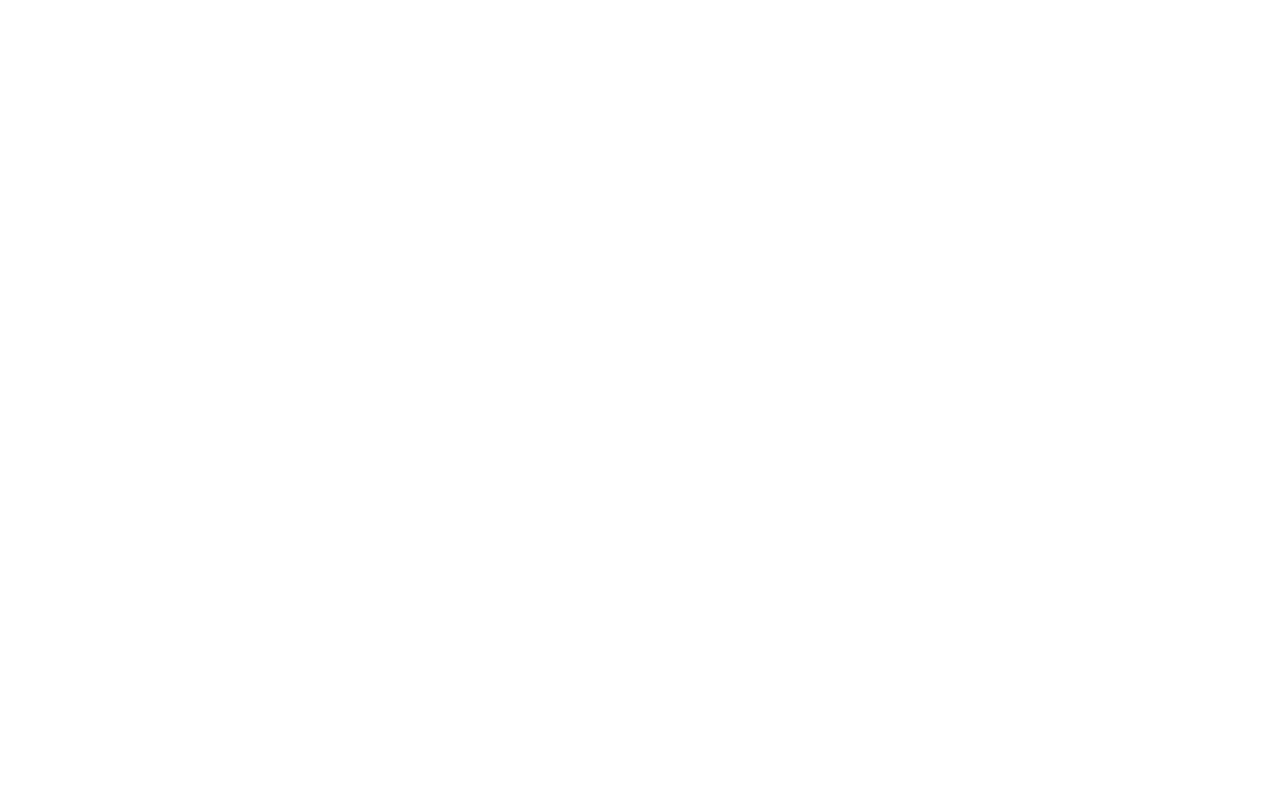
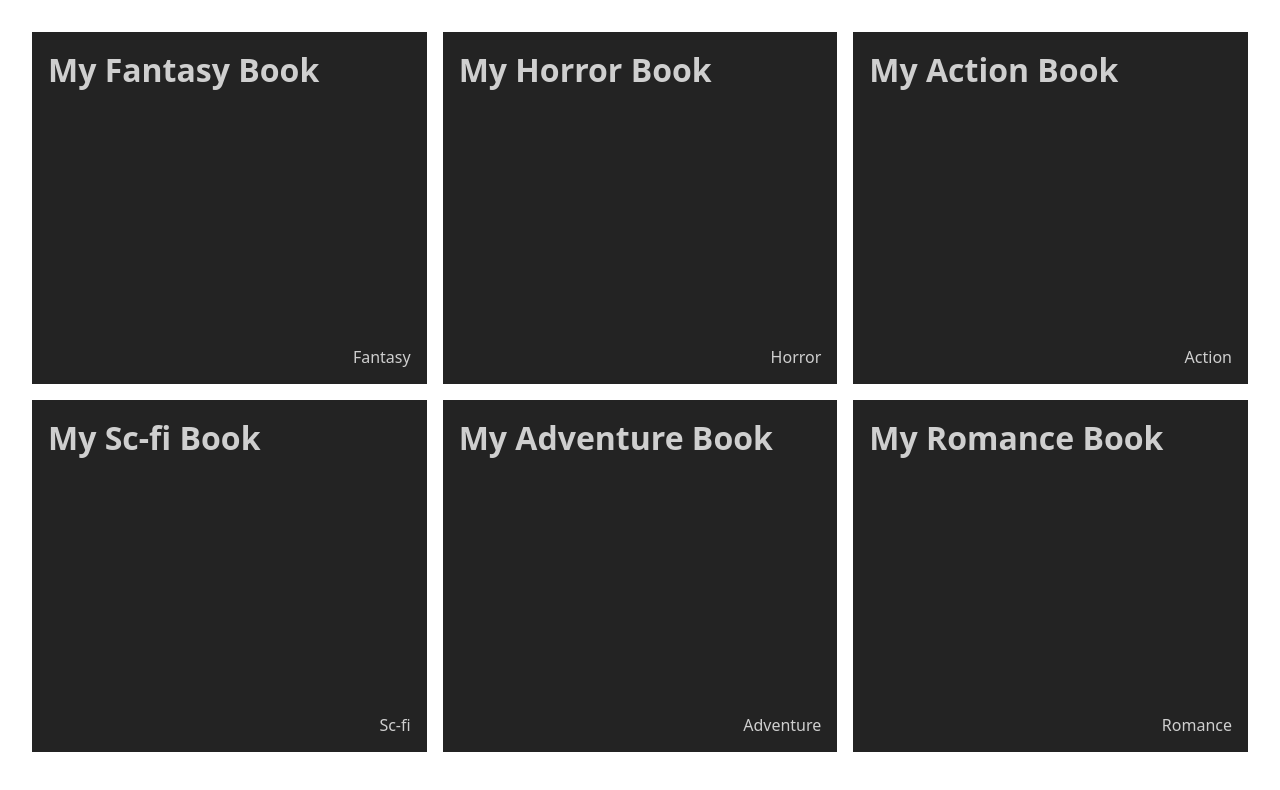
Before and after one commit to dooory/odin-library, a plain HTML site: page index.html in a window 1280 px wide. Drawn offline with Linux system fonts and the light colour scheme.

Commit message:
add addBookToPage()

```diff
--- a/index.html
+++ b/index.html
@@ -6,12 +6,11 @@
 		<meta name="viewport" content="width=device-width, initial-scale=1.0">
 		<title>My Library</title>
 		<link rel="stylesheet" href="style.css">
-		<script src="script.js"></script>
+		<script src="script.js" defer></script>
 	</head>
 
 	<body>
 		<div class="books-container">
-
 		</div>
 	</body>
 
--- a/script.js
+++ b/script.js
@@ -10,20 +10,40 @@ function addBookToLibrary(book) {
 	myLibrary[book.id] = book;
 }
 
-let FantasyBook = new Book("My Fantasy Book", "Fantasy");
-let HorrorBook = new Book("My Horror Book", "Horror");
-let ActionBook = new Book("My Action Book", "Action");
-let ScfiBook = new Book("My Sc-fi Book", "Sc-fi");
-let AdventureBook = new Book("My Adventure Book", "Adventure");
+const booksContainer = document.querySelector(".books-container");
+
+function addBookToPage(book) {
+	const bookElement = document.createElement("div");
+	bookElement.className = "book";
+
+	const title = document.createElement("h1");
+	const genre = document.createElement("p");
+
+	title.textContent = book.name;
+	genre.textContent = book.genre;
+
+	bookElement.appendChild(title);
+	bookElement.appendChild(genre);
+
+	booksContainer.appendChild(bookElement);
+}
+
+const FantasyBook = new Book("My Fantasy Book", "Fantasy");
+const HorrorBook = new Book("My Horror Book", "Horror");
+const ActionBook = new Book("My Action Book", "Action");
+const ScfiBook = new Book("My Sc-fi Book", "Sc-fi");
+const AdventureBook = new Book("My Adventure Book", "Adventure");
+const RomanceBook = new Book("My Romance Book", "Romance");
 
 addBookToLibrary(FantasyBook);
 addBookToLibrary(HorrorBook);
 addBookToLibrary(ActionBook);
 addBookToLibrary(ScfiBook);
 addBookToLibrary(AdventureBook);
+addBookToLibrary(RomanceBook);
 
-for (const book in myLibrary) {
-	const element = myLibrary[book];
+for (const bookId in myLibrary) {
+	const book = myLibrary[bookId];
 
-	console.log(element);
+	addBookToPage(book);
 }
--- a/style.css
+++ b/style.css
@@ -1,3 +1,36 @@
 * {
 	margin: 0;
 }
+
+html,
+body {
+	height: 100%;
+}
+
+html {
+	font-family: system-ui, -apple-system, BlinkMacSystemFont, 'Segoe UI', Roboto, Oxygen, Ubuntu, Cantarell, 'Open Sans', 'Helvetica Neue', sans-serif;
+}
+
+.books-container {
+	display: grid;
+
+	gap: 16px;
+	padding: 2rem;
+
+	grid-template-columns: repeat(auto-fill, minmax(min(20rem, 100%), 1fr));
+}
+
+.book {
+	color: rgb(207, 207, 207);
+	background-color: rgb(35, 35, 35);
+	min-height: 20rem;
+	padding: 1rem;
+
+	display: flex;
+	flex-direction: column;
+	justify-content: space-between;
+}
+
+.book p {
+	text-align: right;
+}
```
